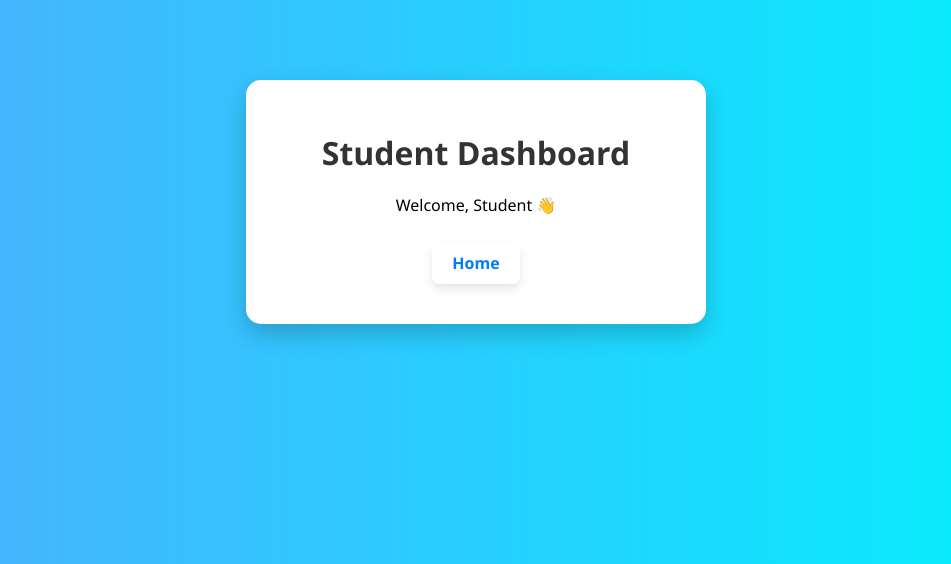
After one commit to anvith-kumar2006/student_app, a Flask app: page /student in a window 1280 px wide. The commit adds this page. Shown: the top 564 px of the page, without its empty margins (164-1115 px from the left). Run offline with Flask 3, Linux system fonts and the light colour scheme.

Commit message:
Updated UI and fixed dashboard + CSS

```diff
--- a/app.py
+++ b/app.py
@@ -1,79 +1,90 @@
-from flask import Flask, render_template, request
+from flask import Flask, render_template, request, redirect, url_for
 import mysql.connector
 
 app = Flask(__name__)
 
-# 🔹 MySQL Connection (FIXED VERSION)
-try:
-    db = mysql.connector.connect(
-        host="127.0.0.1",   # IMPORTANT
-        user="root",
-        password="admin",
-        database="student_db",
-        port=3306,
-        auth_plugin='mysql_native_password'
-    )
-    cursor = db.cursor()
-    print("✅ MySQL Connected Successfully")
+# ✅ MySQL Connection (UPDATED AS YOU REQUESTED)
+db = mysql.connector.connect(
+    host="127.0.0.1",
+    user="root",
+    password="admin",
+    database="student_db",
+    port=3306,
+    auth_plugin='mysql_native_password'
+)
 
-except mysql.connector.Error as err:
-    print(f"❌ Connection Error: {err}")
+cursor = db.cursor()
 
 
-# 🔹 Home Page
+# 🏠 HOME PAGE
 @app.route('/')
 def home():
-    return render_template("index.html")
+    return render_template('home.html')
 
 
-# 🔹 Prediction + Store Data
-@app.route('/predict', methods=['POST'])
-def predict():
-    try:
-        # 🔹 Get form data
+# 📝 REGISTER PAGE
+@app.route('/register', methods=['GET', 'POST'])
+def register():
+    if request.method == 'POST':
         name = request.form['name']
-        attendance = int(request.form['attendance'])
-        marks = int(request.form['marks'])
-        cgpa = float(request.form['cgpa'])
+        email = request.form['email']
+        role = request.form['role']
+        password = request.form['password']
+        confirm_password = request.form['confirm_password']
 
-        print("📥 Received:", name, attendance, marks, cgpa)
+        # Password check
+        if password != confirm_password:
+            return "❌ Passwords do not match"
 
-        # 🔹 Logic
-        if attendance < 75 and marks < 40:
-            result = "High Risk"
-            color = "red"
-        elif cgpa < 6:
-            result = "Medium Risk"
-            color = "orange"
-        else:
-            result = "Low Risk"
-            color = "green"
+        # Insert into DB
+        query = "INSERT INTO users (name, email, role, password) VALUES (%s, %s, %s, %s)"
+        values = (name, email, role, password)
 
-        print("📊 Result:", result)
+        cursor.execute(query, values)
+        db.commit()
 
-        # 🔹 Insert into DB
-        try:
-            query = """
-            INSERT INTO students (name, attendance, marks, cgpa, result)
-            VALUES (%s, %s, %s, %s, %s)
-            """
-            values = (name, attendance, marks, cgpa, result)
+        return redirect(url_for('login'))
 
-            cursor.execute(query, values)
-            db.commit()
-
-            print("✅ Data inserted successfully")
-
-        except Exception as e:
-            print("❌ Insert Error:", e)
-
-        # 🔹 Show result
-        return render_template("result.html", name=name, result=result, color=color)
-
-    except Exception as e:
-        return f"❌ Error: {e}"
+    return render_template('register.html')
 
 
-# 🔹 Run App
+# 🔐 LOGIN PAGE
+@app.route('/login', methods=['GET', 'POST'])
+def login():
+    if request.method == 'POST':
+        email = request.form['email']
+        password = request.form['password']
+
+        query = "SELECT * FROM users WHERE email=%s AND password=%s"
+        cursor.execute(query, (email, password))
+
+        user = cursor.fetchone()
+
+        if user:
+            role = user[3]  # role column
+
+            if role == 'student':
+                return redirect(url_for('student_dashboard'))
+            elif role == 'teacher':
+                return redirect(url_for('teacher_dashboard'))
+        else:
+            return "❌ Invalid Email or Password"
+
+    return render_template('login.html')
+
+
+# 👨‍🎓 STUDENT DASHBOARD
+@app.route('/student')
+def student_dashboard():
+    return render_template('student_dashboard.html')
+
+
+# 👨‍🏫 TEACHER DASHBOARD
+@app.route('/teacher')
+def teacher_dashboard():
+    return render_template('teacher_dashboard.html')
+
+
+# ▶️ RUN APP
 if __name__ == '__main__':
     app.run(debug=True)
--- a/static/style.css
+++ b/static/style.css
@@ -1,57 +1,75 @@
+/* 🌐 Page Background */
 body {
-    font-family: Arial;
-    background-color: #f4f4f4;
+    font-family: 'Segoe UI', Tahoma, Geneva, Verdana, sans-serif;
+    background: linear-gradient(to right, #4facfe, #00f2fe);
+    margin: 0;
+    padding: 0;
+}
+
+/* 📦 Centered Container */
+.container {
+    background: white;
+    padding: 30px;
+    margin: 80px auto;
+    width: 100%;
+    max-width: 400px;
+    border-radius: 15px;
+    box-shadow: 0px 10px 25px rgba(0, 0, 0, 0.2);
     text-align: center;
 }
 
-h2 {
+/* 🧾 Headings */
+h1, h2 {
     color: #333;
+    margin-bottom: 20px;
 }
 
+/* 📝 Form Layout */
 form {
-    background: white;
-    padding: 20px;
-    margin: 50px auto;
-    width: 300px;
-    border-radius: 10px;
-    box-shadow: 0px 0px 10px gray;
+    display: flex;
+    flex-direction: column;
 }
 
-input {
-    width: 90%;
-    padding: 8px;
-    margin: 10px;
-    border-radius: 5px;
+/* 🔤 Inputs & Dropdown */
+input, select {
+    width: 100%;
+    padding: 10px;
+    margin: 8px 0;
+    border-radius: 8px;
     border: 1px solid #ccc;
+    font-size: 14px;
 }
 
+/* 🔘 Button */
 button {
-    padding: 10px 20px;
-    background-color: #007BFF;
+    padding: 10px;
+    background: #4facfe;
     color: white;
     border: none;
-    border-radius: 5px;
+    border-radius: 8px;
     cursor: pointer;
+    font-size: 16px;
+    transition: 0.3s;
 }
 
 button:hover {
-    background-color: #0056b3;
+    background: #007bff;
 }
 
-
-.result-text {
+/* 🔗 Links */
+a {
+    display: inline-block;
+    margin: 10px;
+    padding: 10px 20px;
+    background: white;
+    color: #007bff;
+    border-radius: 8px;
+    text-decoration: none;
     font-weight: bold;
-    font-size: 20px;
+    box-shadow: 0px 5px 10px rgba(0,0,0,0.1);
 }
 
-.red {
-    color: red;
+a:hover {
+    background: #007bff;
+    color: white;
 }
-
-.orange {
-    color: orange;
-}
-
-.green {
-    color: green;
-}
--- /dev/null
+++ b/templates/student_dashboard.html
@@ -0,0 +1,16 @@
+<!DOCTYPE html>
+<html>
+<head>
+    <title>Student Dashboard</title>
+    <link rel="stylesheet" href="{{ url_for('static', filename='style.css') }}">
+</head>
+
+<body>
+    <div class="container">
+        <h1>Student Dashboard</h1>
+        <p>Welcome, Student 👋</p>
+
+        <a href="/">Home</a>
+    </div>
+</body>
+</html>
```
Also changed, not shown: templates/home.html (added, +16 -0 lines), templates/index.html (deleted, +0 -24 lines), templates/login.html (added, +21 -0 lines), templates/register.html (added, +30 -0 lines), templates/result.html (deleted, +0 -21 lines), templates/teacher_dashboard.html (added, +16 -0 lines).
